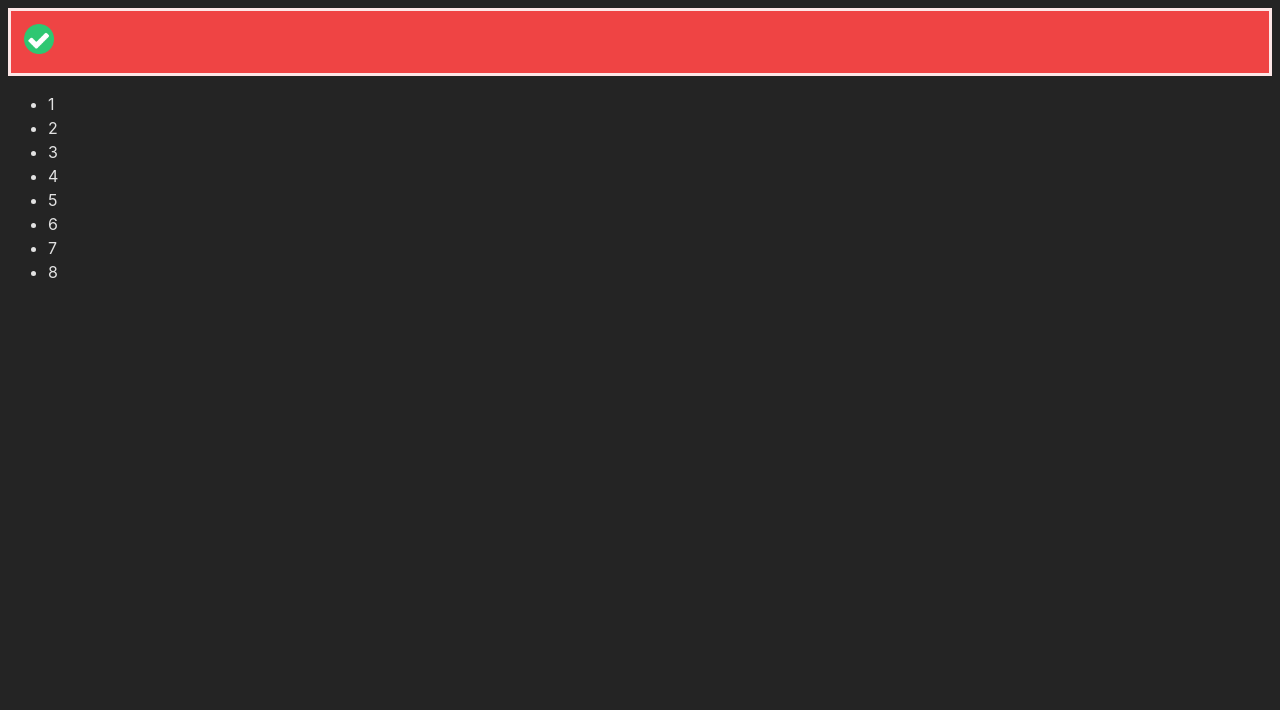
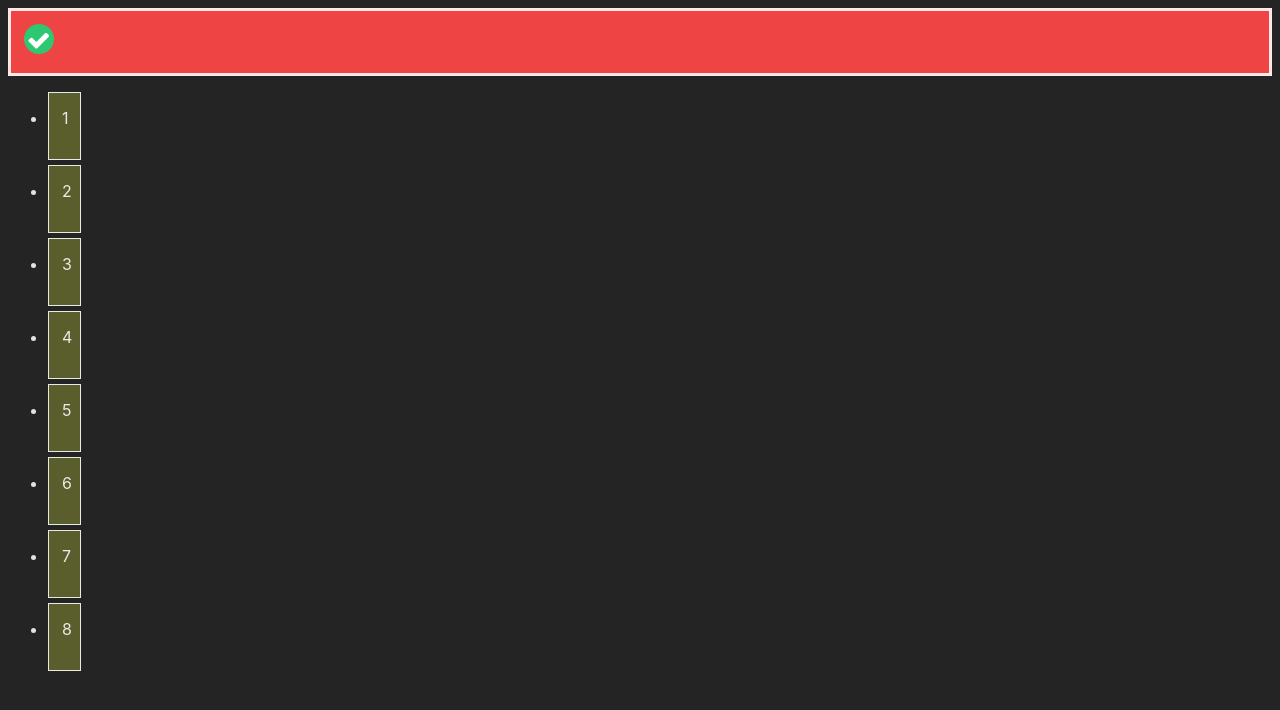
Before and after one commit to viniciusccouti/FirstStepsJavaScript, a website built with Vite: page MaguilaBus/index.html in a window 1280 px wide. Built offline with nearby package versions, Linux system fonts and the light colour scheme.

Commit message:
committt

```diff
--- a/MaguilaBus/index.html
+++ b/MaguilaBus/index.html
@@ -15,14 +15,14 @@
       <section id="container-escolha-assentos">
         <section id="escolher-assentos">
           <ul>
-            <li id = "1">1</li>
-            <li id = "2">2</li>
-            <li id = "3">3</li>
-            <li id = "4">4</li>
-            <li id = "5">5</li>
-            <li id = "6">6</li>
-            <li id = "7">7</li>
-            <li id = "8">8</li>
+            <li id = "1" class="new-class2">1</li>
+            <li id = "2" class="new-class2">2</li>
+            <li id = "3" class="new-class2">3</li>
+            <li id = "4" class="new-class2">4</li>
+            <li id = "5" class="new-class2">5</li>
+            <li id = "6" class="new-class2">6</li>
+            <li id = "7" class="new-class2">7</li>
+            <li id = "8" class="new-class2">8</li>
           </ul>
         </section>
       </section>
--- a/MaguilaBus/style.css
+++ b/MaguilaBus/style.css
@@ -27,3 +27,13 @@
 .h-30 {
   height: 30px;
 }
+
+.new-class2 {
+  background-color: #EF44;
+  border: 1px solid;
+  padding: 13px;
+  width: 5px;
+  margin-bottom: 5px;
+  font:bold;
+  height: 40px;
+  }
```
